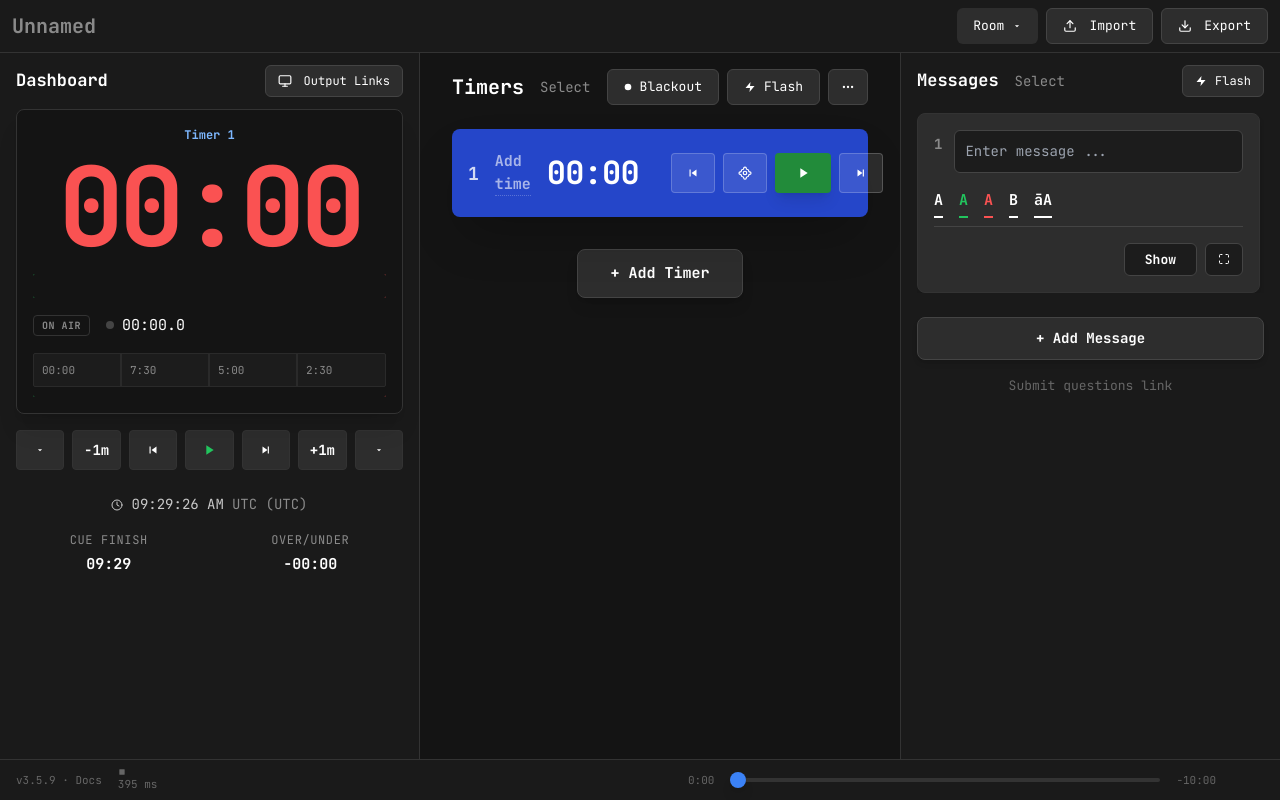
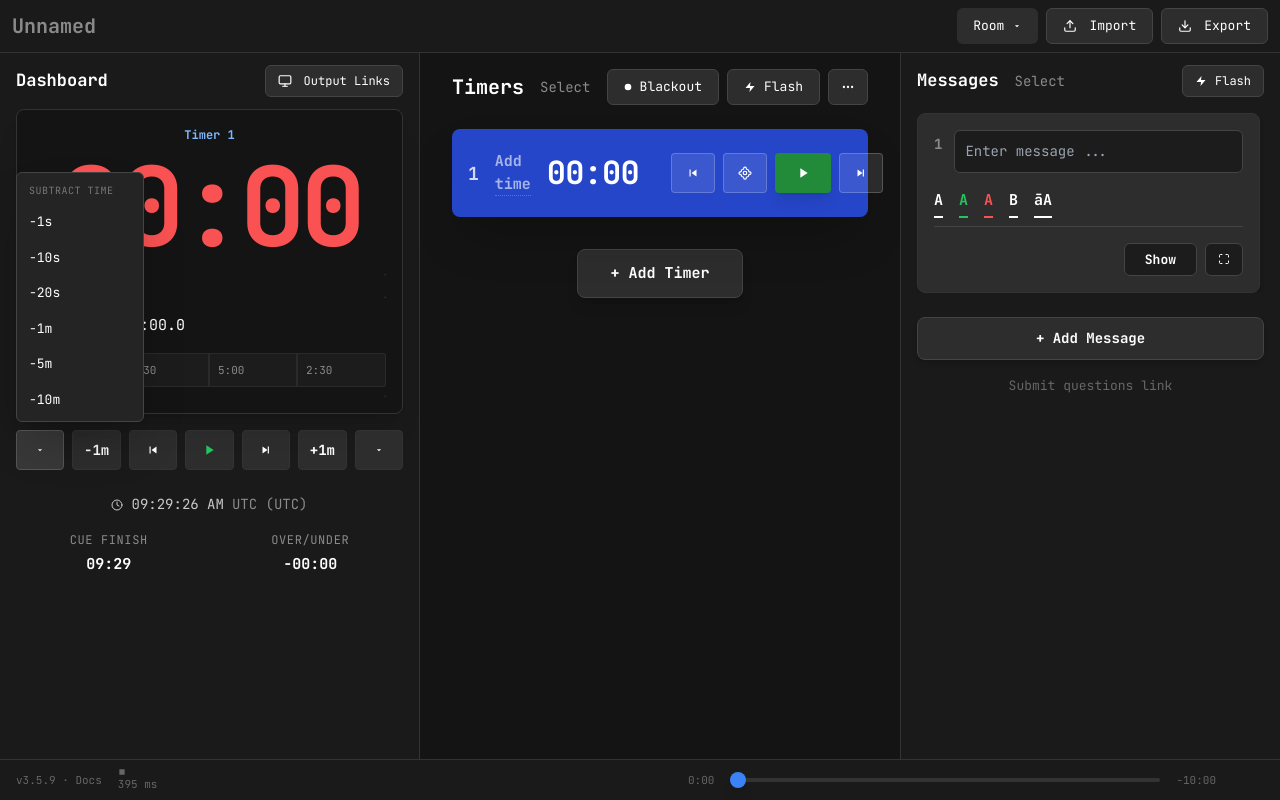
Before and after one commit to e1n7/stage-timer, a React (Vite) app: page / in a window 1280 px wide. Both pictures are taken after a click on the button 40 px from the left and 450 px from the top of the page. Built offline with nearby package versions, Linux system fonts and the light colour scheme.

Commit message:
Update time adjustment dropdowns: add precise +1s, +10s, +20s, +1m, +5m, +10m options and wire them to Active Timer

```diff
--- a/src/App.tsx
+++ b/src/App.tsx
@@ -32,6 +32,24 @@ const formatClock = (seconds: number) => {
 
 const CHANNEL_NAME = 'stage-timer-sync';
 const CONTROL_CHANNEL = 'stage-timer-controls';
+
+const DECREASE_OPTIONS = [
+  { label: '-1s', value: -1 },
+  { label: '-10s', value: -10 },
+  { label: '-20s', value: -20 },
+  { label: '-1m', value: -60 },
+  { label: '-5m', value: -300 },
+  { label: '-10m', value: -600 },
+];
+
+const INCREASE_OPTIONS = [
+  { label: '+1s', value: 1 },
+  { label: '+10s', value: 10 },
+  { label: '+20s', value: 20 },
+  { label: '+1m', value: 60 },
+  { label: '+5m', value: 300 },
+  { label: '+10m', value: 600 },
+];
 
 // SVG Icons
 const IconChevronDown = () => (
@@ -85,6 +103,37 @@ const IconMaximize = () => (
 const IconSquare = () => (
   <svg width="8" height="8" viewBox="0 0 24 24" fill="currentColor"><rect x="4" y="4" width="16" height="16" rx="1"/></svg>
 );
+
+interface TimeAdjustMenuProps {
+  direction: 'decrease' | 'increase';
+  onSelect: (seconds: number) => void;
+  onClose: () => void;
+}
+
+const TimeAdjustMenu = ({ direction, onSelect, onClose }: TimeAdjustMenuProps) => {
+  const options = direction === 'decrease' ? DECREASE_OPTIONS : INCREASE_OPTIONS;
+
+  return (
+    <div className={`absolute bottom-full z-50 mb-2 w-32 rounded-md border border-[#444] bg-[#242424] p-1 shadow-2xl ${direction === 'decrease' ? 'left-0' : 'right-0'}`}>
+      <div className="px-2 py-1.5 text-[10px] uppercase tracking-wider text-[#777]">
+        {direction === 'decrease' ? 'Subtract time' : 'Add time'}
+      </div>
+      {options.map((opt) => (
+        <button
+          key={opt.label}
+          type="button"
+          onClick={() => {
+            onSelect(opt.value);
+            onClose();
+          }}
+          className="block w-full rounded px-2 py-2 text-left text-[13px] text-white hover:bg-[#383838] transition-colors"
+        >
+          {opt.label}
+        </button>
+      ))}
+    </div>
+  );
+};
 
 interface TimerSettingsModalProps {
   isOpen: boolean;
@@ -266,6 +315,7 @@ function App() {
   const [messages, setMessages] = useLocalStorage<any[]>('stage-timer-messages', [{ id: '1', text: '', color: '#ffffff' }]);
   const [activeTimerState, setActiveTimerState] = useState<any>(null);
   const [isRoomMenuOpen, setIsRoomMenuOpen] = useState(false);
+  const [openAdjustMenu, setOpenAdjustMenu] = useState<'decrease' | 'increase' | null>(null);
   const [isBlackout, setIsBlackout] = useState(false);
   const [isFlash, setIsFlash] = useState(false);
   const fileInputRef = useRef<HTMLInputElement>(null);
@@ -391,13 +441,47 @@ function App() {
             <ProgressBar currentSeconds={displaySeconds} totalSeconds={activeTimerState?.DEFAULT_TIME || 600} segments={displaySettings.segments} height="h-1.5" className="mt-1 border-none rounded-b-sm" />
           </div>
           <div className="mt-4 grid grid-cols-7 gap-2">
-            <button className="flex h-10 w-full items-center justify-center rounded border border-[#333] bg-[#2d2d2d]"><IconChevronDown /></button>
-            <button onClick={() => sendControl('ADJUST', -60)} className="col-span-1 flex h-10 items-center justify-center rounded border border-[#333] bg-[#2d2d2d] text-[14px] font-bold">-1m</button>
-            <button onClick={() => sendControl('ADJUST', -5)} className="col-span-1 flex h-10 items-center justify-center rounded border border-[#333] bg-[#2d2d2d]"><IconSkipBack /></button>
-            <button onClick={() => sendControl(activeTimerState?.isRunning ? 'PAUSE' : 'START')} className="col-span-1 flex h-10 items-center justify-center rounded border border-[#333] bg-[#2d2d2d]"><IconPlay className={activeTimerState?.isRunning ? 'text-white' : 'text-[#22c55e]'} /></button>
-            <button onClick={() => sendControl('ADJUST', 5)} className="col-span-1 flex h-10 items-center justify-center rounded border border-[#333] bg-[#2d2d2d]"><IconSkipForward /></button>
-            <button onClick={() => sendControl('ADJUST', 60)} className="col-span-1 flex h-10 items-center justify-center rounded border border-[#333] bg-[#2d2d2d] text-[14px] font-bold">+1m</button>
-            <button className="flex h-10 w-full items-center justify-center rounded border border-[#333] bg-[#2d2d2d]"><IconChevronDown /></button>
+            <div className="relative">
+              <button
+                type="button"
+                onClick={() => setOpenAdjustMenu(openAdjustMenu === 'decrease' ? null : 'decrease')}
+                className={`flex h-10 w-full items-center justify-center rounded border border-[#333] bg-[#2d2d2d] hover:bg-[#383838] transition-colors ${openAdjustMenu === 'decrease' ? 'bg-[#383838] border-[#555]' : ''}`}
+              >
+                <IconChevronDown />
+              </button>
+              {openAdjustMenu === 'decrease' && (
+                <TimeAdjustMenu
+                  direction="decrease"
+                  onSelect={(secs) => sendControl('ADJUST', secs)}
+                  onClose={() => setOpenAdjustMenu(null)}
+                />
+              )}
+            </div>
+
+            <button onClick={() => sendControl('ADJUST', -60)} className="col-span-1 flex h-10 items-center justify-center rounded border border-[#333] bg-[#2d2d2d] text-[14px] font-bold hover:bg-[#383838] transition-colors">-1m</button>
+            <button onClick={() => sendControl('ADJUST', -5)} className="col-span-1 flex h-10 items-center justify-center rounded border border-[#333] bg-[#2d2d2d] hover:bg-[#383838] transition-colors"><IconSkipBack /></button>
+            <button onClick={() => sendControl(activeTimerState?.isRunning ? 'PAUSE' : 'START')} className="col-span-1 flex h-10 items-center justify-center rounded border border-[#333] bg-[#2d2d2d] hover:bg-[#383838] transition-colors">
+              {activeTimerState?.isRunning ? <IconPause /> : <IconPlay className="text-[#22c55e]" />}
+            </button>
+            <button onClick={() => sendControl('ADJUST', 5)} className="col-span-1 flex h-10 items-center justify-center rounded border border-[#333] bg-[#2d2d2d] hover:bg-[#383838] transition-colors"><IconSkipForward /></button>
+            <button onClick={() => sendControl('ADJUST', 60)} className="col-span-1 flex h-10 items-center justify-center rounded border border-[#333] bg-[#2d2d2d] text-[14px] font-bold hover:bg-[#383838] transition-colors">+1m</button>
+
+            <div className="relative">
+              <button
+                type="button"
+                onClick={() => setOpenAdjustMenu(openAdjustMenu === 'increase' ? null : 'increase')}
+                className={`flex h-10 w-full items-center justify-center rounded border border-[#333] bg-[#2d2d2d] hover:bg-[#383838] transition-colors ${openAdjustMenu === 'increase' ? 'bg-[#383838] border-[#555]' : ''}`}
+              >
+                <IconChevronDown />
+              </button>
+              {openAdjustMenu === 'increase' && (
+                <TimeAdjustMenu
+                  direction="increase"
+                  onSelect={(secs) => sendControl('ADJUST', secs)}
+                  onClose={() => setOpenAdjustMenu(null)}
+                />
+              )}
+            </div>
           </div>
           <div className="mt-6 flex flex-col items-center"><div className="flex items-center gap-2 text-[14px] font-medium text-[#c9c9c9]"><IconClock /><span>{wallClock}</span><span className="text-[#8a8a8a]">{timeZone}</span></div></div>
           <div className="mt-4 grid grid-cols-2 gap-4 text-center"><div className="flex flex-col items-center"><span className="text-[12px] uppercase tracking-wider text-[#8a8a8a]">Cue finish</span><span className="mt-1 text-[15px] font-bold text-white">{cueFinish}</span></div><div className="flex flex-col items-center"><span className="text-[12px] uppercase tracking-wider text-[#8a8a8a]">Over/Under</span><span className="mt-1 text-[15px] font-bold text-white">{overUnder}</span></div></div>
```
